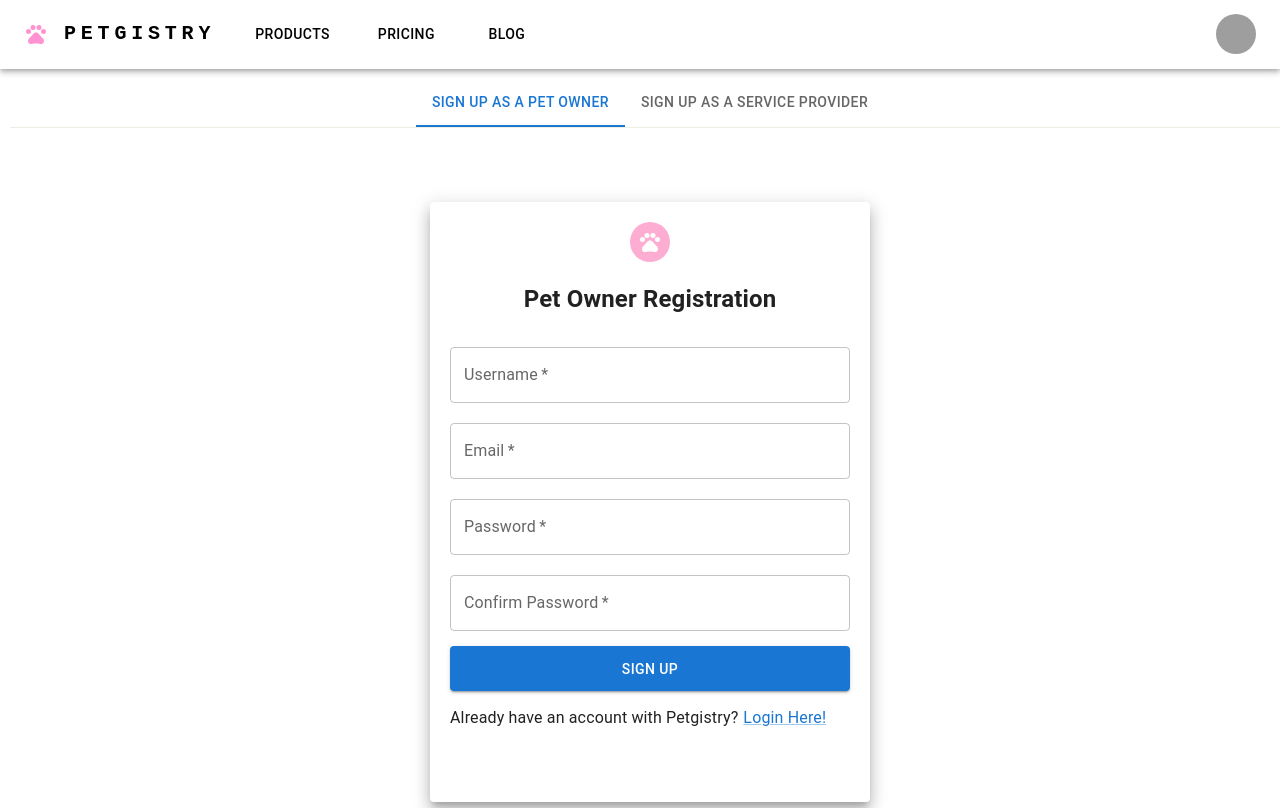
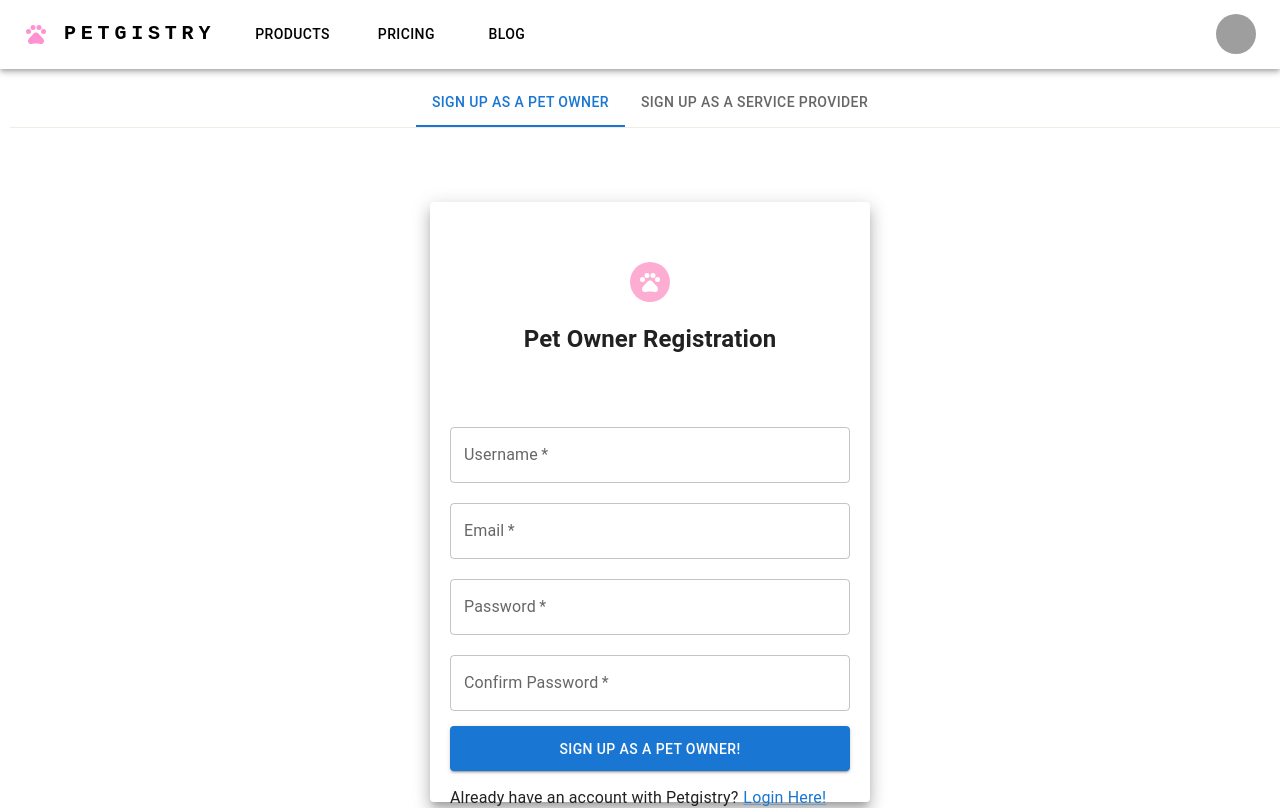
Before and after one commit to Mervin-Song/MaterialUI, a React (Create React App) app: page /signup in a window 1280 px wide. Shown: the top 808 px of the page. Built offline with nearby package versions, Linux system fonts and the light colour scheme; grey boxes are pictures that could not be loaded.

Commit message:
chore: fixed padding on login and pet owner sign up page

```diff
--- a/src/components/Auth/Login.js
+++ b/src/components/Auth/Login.js
@@ -7,14 +7,14 @@ import Checkbox from '@mui/material/Checkbox';
 import '../../index.css'
 
 const Login = () => {
-  const paperStyle={padding:20,height:'70vh',width:400, margin:"50px auto"}
+  const paperStyle={padding:20,height:'60vh',width:400, margin:"50px auto"}
   const avatarStyle={backgroundColor:'#1bbd7e'}
   const btnStyle={margin:'5px 0',height:'45px'}
   const textFieldStyle={margin:"10px auto"}
   return(
       <Grid>
           <Paper elevation={10} style={paperStyle}>
-              <Grid align='center'>
+              <Grid align='center' sx={{padding:5}}>
                    <Avatar style={avatarStyle}><LockIcon/></Avatar>
                   <h2>Sign In</h2>
               </Grid>
--- a/src/components/Auth/PetOwnerSignUp.js
+++ b/src/components/Auth/PetOwnerSignUp.js
@@ -14,7 +14,7 @@ const PetOwnerSignUp = () => {
     return(
         <Grid>
             <Paper elevation={10} style={paperStyle}>
-                <Grid align='center'>
+                <Grid align='center' sx={{padding:5}}>
                      <Avatar style={avatarStyle}><PetsIcon/></Avatar>
                     <h2>Pet Owner Registration</h2>
                 </Grid>
@@ -23,7 +23,7 @@ const PetOwnerSignUp = () => {
                 <TextField style={textFieldStyle} label='Password' placeholder='Enter password' type='password' fullWidth required/>
                 <TextField style={textFieldStyle} label='Confirm Password' placeholder='Enter password' type='password' fullWidth required/>
 
-                <Button type='submit' color='primary' variant="contained" style={btnStyle} fullWidth>Sign Up</Button>
+                <Button type='submit' color='primary' variant="contained" style={btnStyle} fullWidth>Sign Up As A Pet Owner!</Button>
                 <Typography style={{position:'relative',top:'10px'}}> Already have an account with Petgistry?
                   <Link href="/login" style={{padding:"5px"}}>
                     Login Here!
```
